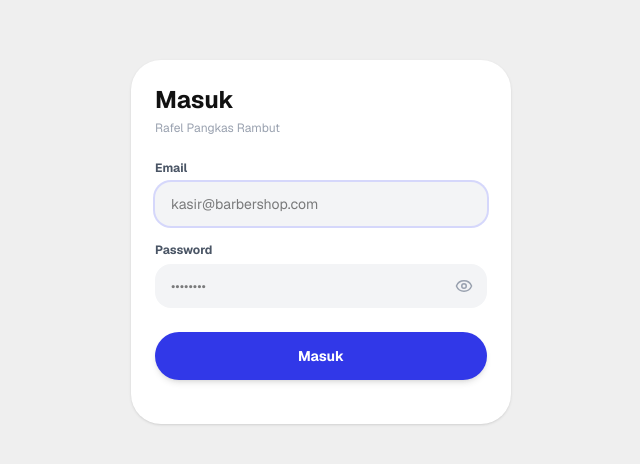
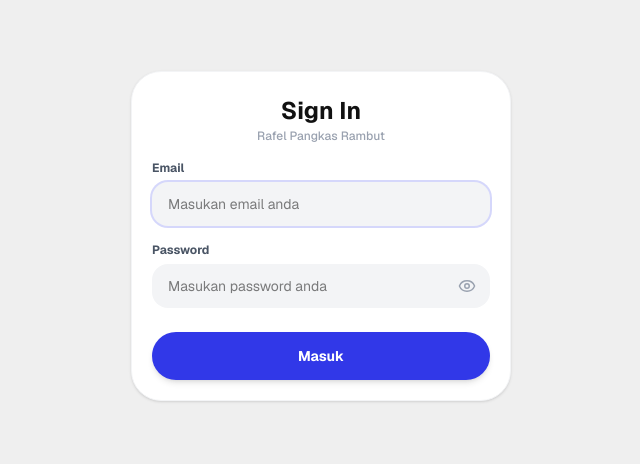
Before and after one commit to refiepratama-dev/barbershopAppV2-Mobile, a Next.js app: page /login in a window 1280 px wide. Shown: the part 158-622 px from the top of the page, without its empty margins (319-959 px from the left). Built offline with nearby package versions, Linux system fonts and the light colour scheme; no server answers.

Commit message:
Adding Shadow

```diff
--- a/app/login/page.tsx
+++ b/app/login/page.tsx
@@ -40,16 +40,23 @@ export default function LoginPage() {
   }
 
   return (
-    // fixed inset-0 z-[9999] h-screen overflow-hidden memastikan halaman mengunci penuh layar & menutupi navbar bawaan
     <div
       className="fixed inset-0 z-[9999] w-full h-screen overflow-hidden flex items-center justify-center px-6 font-sans select-none"
       style={{ backgroundColor: "#EFEFEF" }}
     >
-      <div className="w-full max-w-[380px] bg-white rounded-[30px] shadow-sm p-6">
-        <h1 className="text-2xl font-bold text-[#111111] mb-1">Masuk</h1>
-        <p className="text-xs text-gray-400 mb-6">Rafel Pangkas Rambut</p>
+      <section className="w-full max-w-[380px] mb-3 rounded-[30px] bg-white p-3 border border-gray-100 shadow">
+        {/* Header Card Tanpa Shape Gradient */}
+        <div className="text-center pt-3 pb-2">
+          <h1 className="text-2xl font-bold text-[#111111] leading-tight">
+            Sign In
+          </h1>
+          <p className="text-xs font-medium text-gray-400 mt-0.5">
+            Rafel Pangkas Rambut
+          </p>
+        </div>
 
-        <form onSubmit={handleLogin} className="flex flex-col gap-4 mb-5">
+        {/* Form Login */}
+        <form onSubmit={handleLogin} className="flex flex-col gap-4 p-2">
           <div>
             <label className="block text-xs font-bold text-gray-600 mb-1.5">
               Email
@@ -58,7 +65,7 @@ export default function LoginPage() {
               type="email"
               value={email}
               onChange={(e) => setEmail(e.target.value)}
-              placeholder="kasir@barbershop.com"
+              placeholder="Masukan email anda"
               autoFocus
               autoComplete="email"
               className="w-full h-11 rounded-[16px] bg-gray-100 px-4 text-sm text-black outline-none focus:ring-2 focus:ring-[#3138E8]/20 transition-all"
@@ -74,7 +81,7 @@ export default function LoginPage() {
                 type={showPassword ? "text" : "password"}
                 value={password}
                 onChange={(e) => setPassword(e.target.value)}
-                placeholder="••••••••"
+                placeholder="Masukan password anda"
                 autoComplete="current-password"
                 className="w-full h-11 rounded-[16px] bg-gray-100 text-black pl-4 pr-11 text-sm outline-none focus:ring-2 focus:ring-[#3138E8]/20 transition-all"
               />
@@ -95,10 +102,10 @@ export default function LoginPage() {
             disabled={loading}
             className="w-full py-3.5 mt-2 rounded-full bg-[#3138E8] text-white font-bold text-sm disabled:opacity-50 active:scale-98 transition-all shadow-md"
           >
-            {loading ? "Memproses..." : "Masuk"}
+            {loading ? "Logging In..." : "Masuk"}
           </button>
         </form>
-      </div>
+      </section>
     </div>
   );
 }
--- a/app/page.tsx
+++ b/app/page.tsx
@@ -254,7 +254,7 @@ export default function BerandaPage() {
   return (
     <div className="w-full font-sans">
       {/* Header Profile */}
-      <div className="flex justify-between items-center mb-5">
+      <div className="flex justify-between items-center mb-2">
         <div>
           <h1 className="text-2xl font-bold text-[#111111] tracking-tight">
             Hai, {kasir.nama || "..."}
--- a/app/transaksi/page.tsx
+++ b/app/transaksi/page.tsx
@@ -420,10 +420,10 @@ export default function TransaksiPage() {
   return (
     <div className="w-full font-sans pb-28">
       {/* Segmented Switcher */}
-      <div className="bg-white rounded-[30px] p-1.5 flex items-center h-14 mb-5">
+      <div className="bg-white rounded-[30px] p-1.5 flex items-center h-14 mb-5 shadow">
         <button
           onClick={() => switchTab("transaksi")}
-          className={`w-1/2 h-full rounded-[24px] font-semibold text-sm transition-all ${
+          className={`w-1/2 h-full rounded-[24px] font-semibold text-sm transition-all shadow ${
             tab === "transaksi" ? "bg-black text-white" : "text-gray-400"
           }`}
         >
@@ -431,7 +431,7 @@ export default function TransaksiPage() {
         </button>
         <button
           onClick={() => switchTab("pengeluaran")}
-          className={`w-1/2 h-full rounded-[24px] font-semibold text-sm transition-all ${
+          className={`w-1/2 h-full rounded-[24px] font-semibold text-sm transition-all shadow ${
             tab === "pengeluaran" ? "bg-[#DC2626] text-white" : "text-gray-400"
           }`}
         >
@@ -440,7 +440,7 @@ export default function TransaksiPage() {
       </div>
 
       {/* Main Container Card */}
-      <div className="bg-white rounded-[30px] p-5 min-h-[440px] relative">
+      <div className="bg-white rounded-[30px] p-5 min-h-[440px] relative shadow">
         <div className="flex justify-between items-center mb-3">
           <h2 className="text-sm font-semibold text-[#494949]">
             {tab === "transaksi" ? "Riwayat Transaksi" : "Riwayat Pengeluaran"}
@@ -458,7 +458,7 @@ export default function TransaksiPage() {
           <div className="flex flex-col divide-y divide-gray-100">
             {transaksiList.length === 0 && (
               <p className="text-center text-gray-400 text-xs py-12 font-medium">
-                Belum ada transaksi recorded
+                Belum ada transaksi tercatat
               </p>
             )}
             {transaksiList.map((trx) => (
@@ -513,7 +513,7 @@ export default function TransaksiPage() {
           <div className="flex flex-col divide-y divide-gray-100">
             {pengeluaranList.length === 0 && (
               <p className="text-center text-gray-400 text-xs py-12 font-medium">
-                Belum ada pengeluaran recorded
+                Belum ada pengeluaran tercatat
               </p>
             )}
             {pengeluaranList.map((p) => (
@@ -564,8 +564,10 @@ export default function TransaksiPage() {
         <div className="w-full max-w-[425px] relative px-8 flex items-center justify-center h-16">
           <button
             onClick={handleFabClick}
-            className={`pointer-events-auto w-14 h-14 rounded-full flex items-center justify-center transition-all active:scale-90 ${
-              isEditMode ? "bg-[#DC2626] text-white" : "bg-white text-black"
+            className={`pointer-events-auto w-14 h-14 rounded-full flex items-center justify-center transition-all active:scale-90 shadow-lg ${
+              isEditMode
+                ? "bg-[#DC2626] text-white"
+                : "bg-white text-black shadow-lg"
             }`}
           >
             {isEditMode ? <Trash2 size={22} /> : <Plus size={26} />}
@@ -576,7 +578,7 @@ export default function TransaksiPage() {
               onClick={() =>
                 isEditMode ? exitEditMode() : setIsEditMode(true)
               }
-              className={`pointer-events-auto absolute right-8 w-10 h-10 rounded-full flex items-center justify-center transition-all active:scale-90 ${
+              className={`pointer-events-auto absolute right-8 w-10 h-10 rounded-full flex items-center justify-center transition-all active:scale-90 shadow-lg ${
                 isEditMode
                   ? "bg-red-100 text-red-600 border border-red-200"
                   : "bg-white text-gray-600 border border-gray-100"
```
